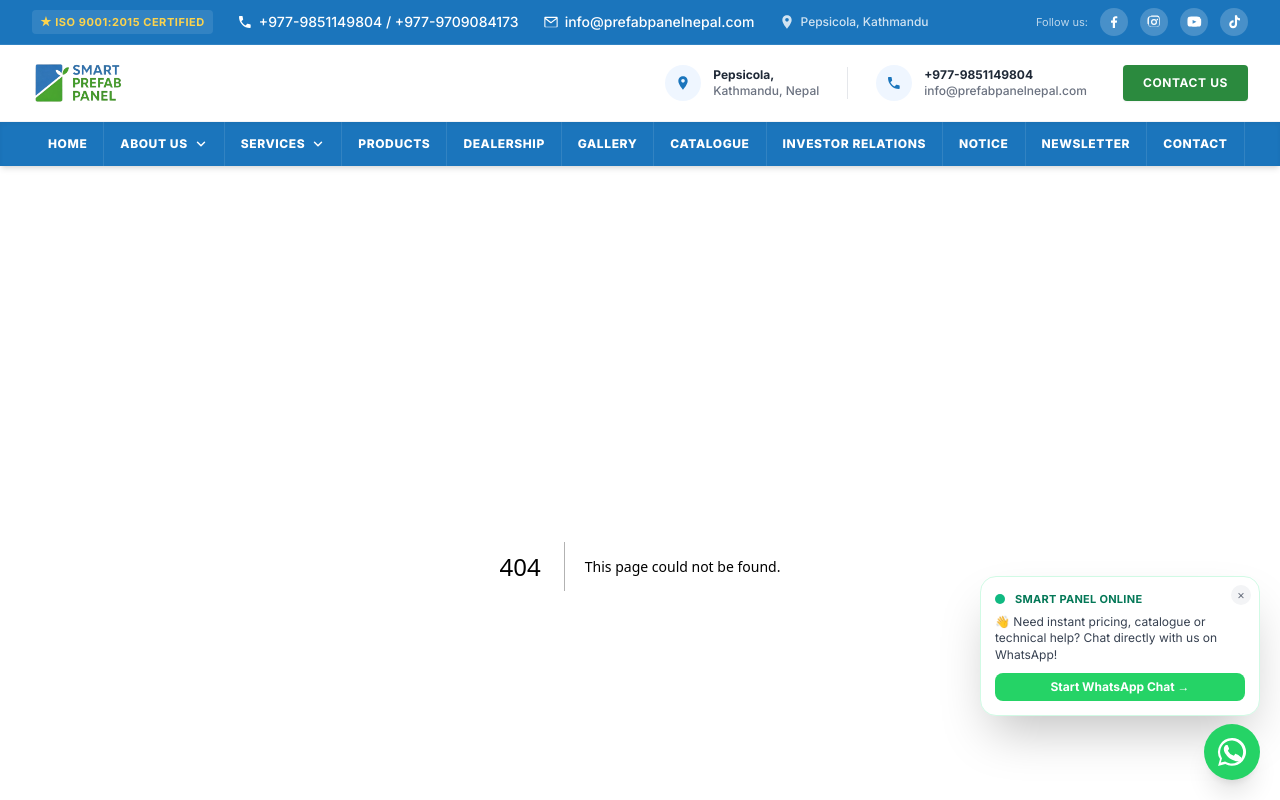
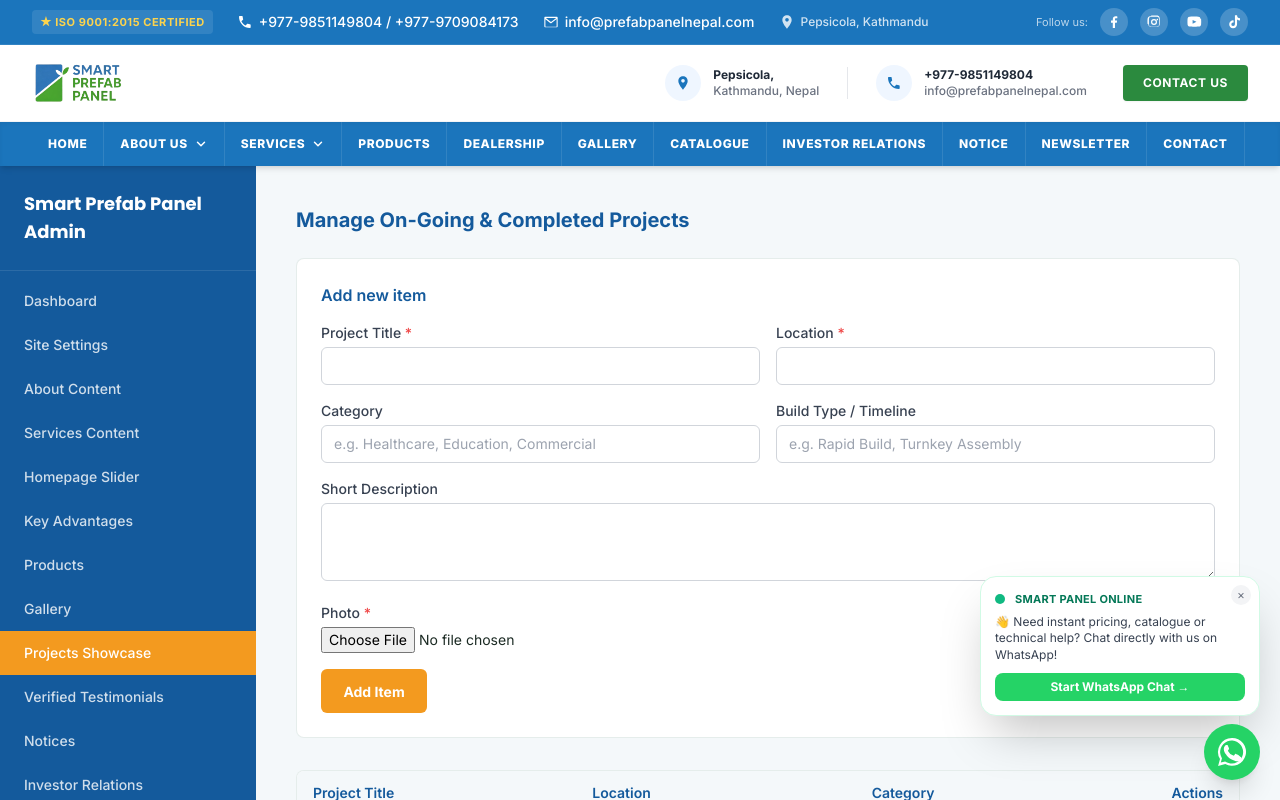
Before and after one commit to bigyan1sybazzar-debug/smart-panel, a Next.js app: page /admin-dashboard/projects in a window 1280 px wide. Before the commit this address had no page. Shown: the top 800 px of the page. Built offline with nearby package versions, Linux system fonts and the light colour scheme.

Commit message:
feat: editable service title and slug in admin

```diff
--- /dev/null
+++ b/app/admin-dashboard/(dashboard)/projects/page.js
@@ -0,0 +1,23 @@
+"use client";
+
+import CollectionManager from "@/components/admin/CollectionManager";
+
+const FIELDS = [
+  { name: "title", label: "Project Title", required: true },
+  { name: "location", label: "Location", required: true },
+  { name: "category", label: "Category", required: false, placeholder: "e.g. Healthcare, Education, Commercial" },
+  { name: "time", label: "Build Type / Timeline", required: false, placeholder: "e.g. Rapid Build, Turnkey Assembly" },
+  { name: "description", label: "Short Description", type: "textarea", required: false },
+  { name: "image", label: "Photo", type: "file", required: true },
+];
+
+export default function AdminProjectsPage() {
+  return (
+    <CollectionManager
+      apiPath="/api/admin/collection/projects"
+      fields={FIELDS}
+      uploadFolder="projects"
+      title="Manage On-Going & Completed Projects"
+    />
+  );
+}
--- a/app/api/admin/collection/[name]/route.js
+++ b/app/api/admin/collection/[name]/route.js
@@ -13,6 +13,7 @@ const ALLOWED = {
   advantages: "advantages",
   reviews: "reviews",
   testimonials: "reviews",
+  projects: "projects",
 };
 
 function resolveKey(name) {
--- a/app/page.js
+++ b/app/page.js
@@ -49,6 +49,7 @@ export default function HomePage() {
       item.description ??
       item.summary ??
       "Built with Smart Panel — lightweight, insulated, and earthquake-ready.",
+    time: item.time ?? "",
   }));
 
   return (
@@ -479,6 +480,9 @@ export default function HomePage() {
                         {prj.title}
                       </h3>
                       <p className="text-xs text-gray-500 mt-1">📍 {prj.location}</p>
+                      {prj.time && (
+                        <p className="text-[11px] text-brand-orange font-semibold mt-1">⏱ {prj.time}</p>
+                      )}
                       <p className="text-xs text-gray-600 mt-2 leading-relaxed">{prj.description}</p>
                     </div>
                   </div>
--- a/components/admin/AdminSidebar.js
+++ b/components/admin/AdminSidebar.js
@@ -14,6 +14,7 @@ const NAV = [
   { href: "/admin-dashboard/advantages", label: "Key Advantages" },
   { href: "/admin-dashboard/products", label: "Products" },
   { href: "/admin-dashboard/gallery", label: "Gallery" },
+  { href: "/admin-dashboard/projects", label: "Projects Showcase" },
   { href: "/admin-dashboard/testimonials", label: "Verified Testimonials" },
   { href: "/admin-dashboard/notices", label: "Notices" },
   { href: "/admin-dashboard/investor", label: "Investor Relations" },
```
